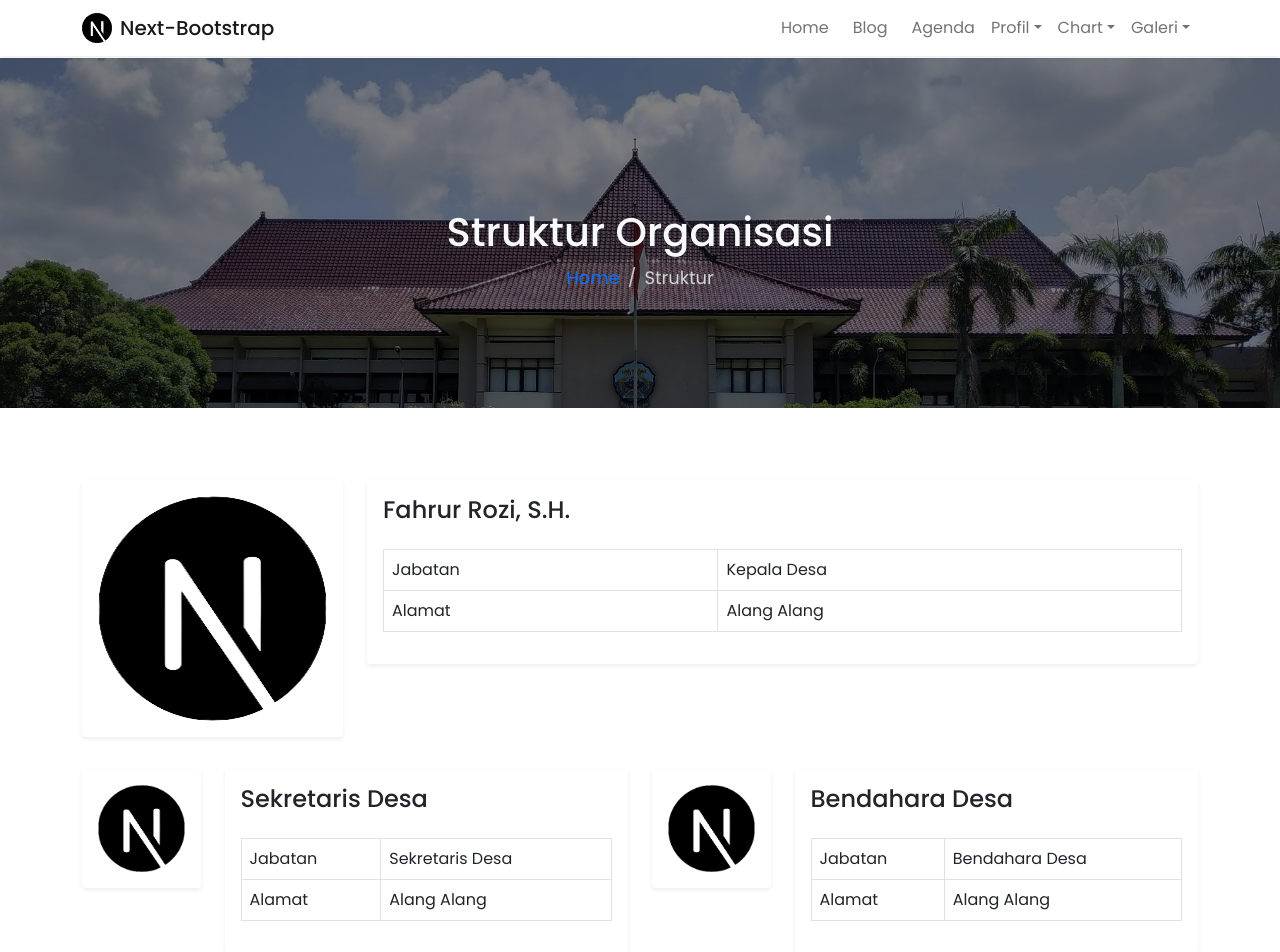
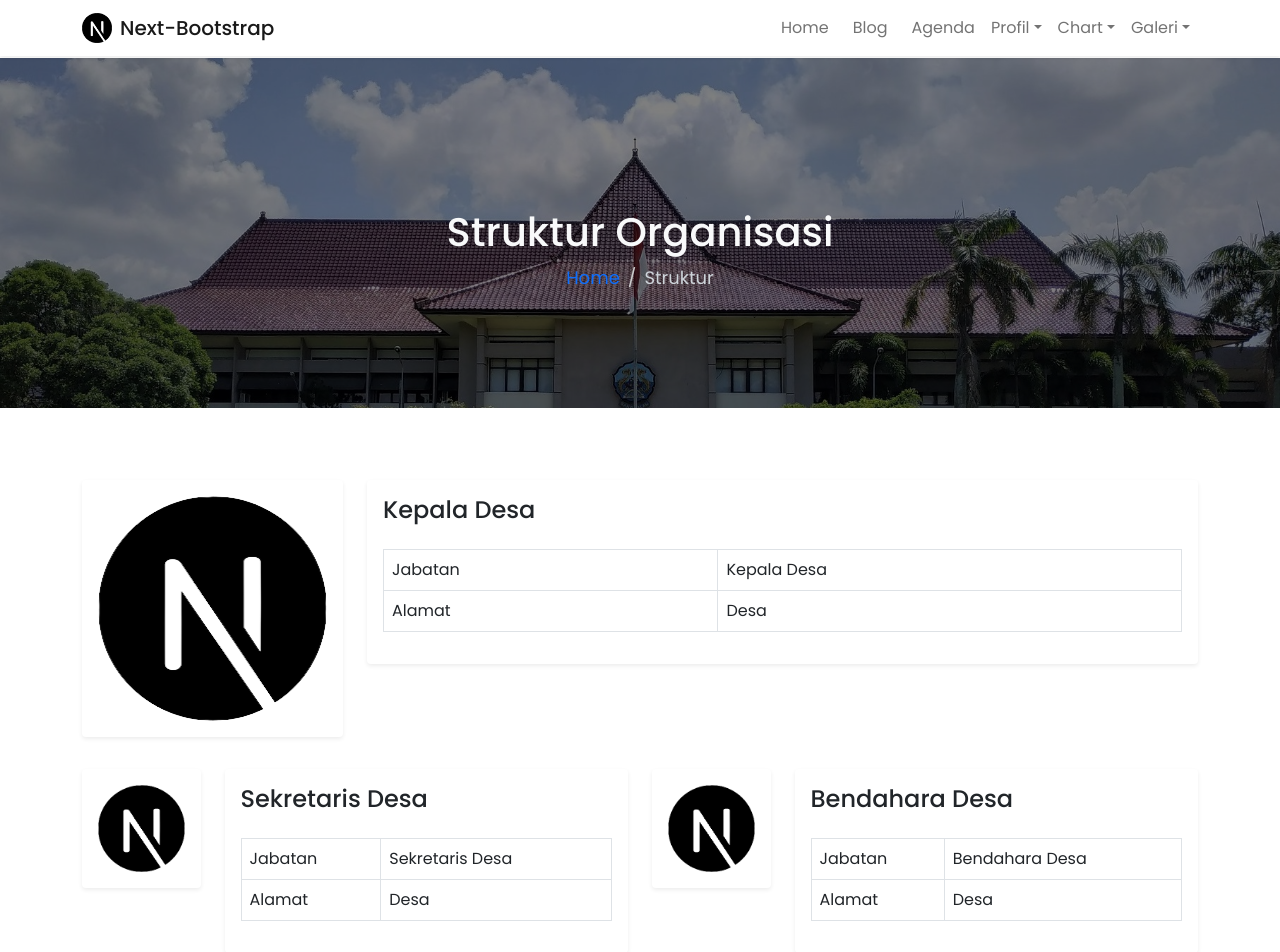
Before and after one commit to wahidari/next-bootstrap, a Next.js app: page /struktur in a window 1280 px wide. Shown: the top 952 px of the page. Built offline with nearby package versions, Linux system fonts and the light colour scheme; no server answers.

Commit message:
Update struktur.js

```diff
--- a/pages/struktur.js
+++ b/pages/struktur.js
@@ -40,7 +40,7 @@ export default function Blog({ posts }) {
                         </div>
                         <div className="col-sm-9">
                             <div className="card bg-white shadow-sm rounded border-0 px-3 py-3">
-                                <h4>Fahrur Rozi, S.H.</h4>
+                                <h4>Kepala Desa</h4>
                                 <div className="table-responsive mt-3">
                                     <table className="table table-bordered table-hover">
                                         <tbody>
@@ -50,7 +50,7 @@ export default function Blog({ posts }) {
                                             </tr>
                                             <tr>
                                                 <td>Alamat</td>
-                                                <td>Alang Alang</td>
+                                                <td>Desa</td>
                                             </tr>
                                         </tbody>
                                     </table>
@@ -78,7 +78,7 @@ export default function Blog({ posts }) {
                                                     </tr>
                                                     <tr>
                                                         <td>Alamat</td>
-                                                        <td>Alang Alang</td>
+                                                        <td>Desa</td>
                                                     </tr>
                                                 </tbody>
                                             </table>
@@ -106,7 +106,7 @@ export default function Blog({ posts }) {
                                                     </tr>
                                                     <tr>
                                                         <td>Alamat</td>
-                                                        <td>Alang Alang</td>
+                                                        <td>Desa</td>
                                                     </tr>
                                                 </tbody>
                                             </table>
```
